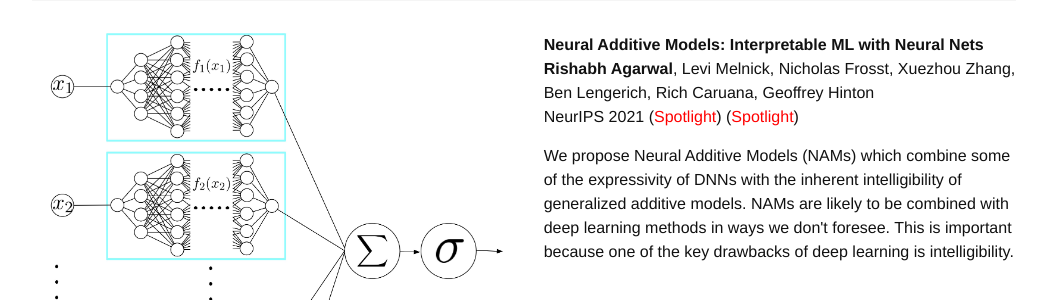
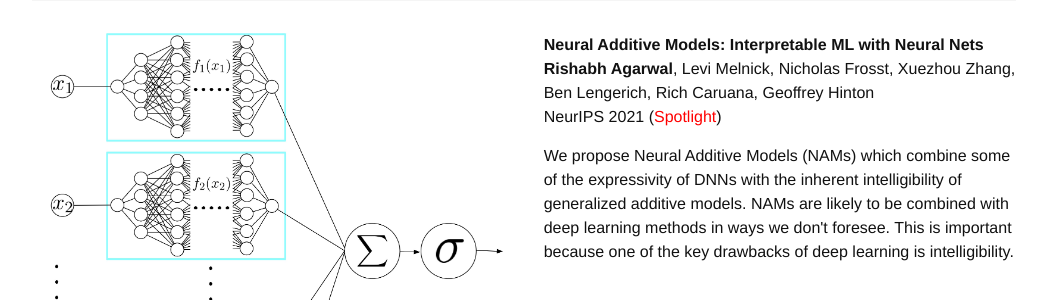
Before and after one commit to ConradErnst/conradernst.github.io, a Jekyll site: the page built from research.html, in a window 1280 px wide and 900 px high, scrolled down 673 px. Shown: the part 152-452 px from the top of the window, without its empty margins (116-1161 px from the left). Built offline with Jekyll 4.4.1, drawn with Linux system fonts in a browser that asks for light colours; nearby versions of some CDN libraries; some web fonts are replaced; a style sheet for code colours, icons or effects is not loaded.

Commit message:
Update research.html

```diff
--- a/research.html
+++ b/research.html
@@ -57,7 +57,7 @@
 
       <b> Neural Additive Models: Interpretable ML with Neural Nets</b>
       <p> <b>Rishabh Agarwal</b>, Levi Melnick, Nicholas Frosst, Xuezhou Zhang, Ben Lengerich, Rich Caruana, Geoffrey Hinton<br />
-      NeurIPS 2021 (<span style='color:red'>Spotlight</span>) (<span style='color:red'>Spotlight</span>)</p>
+      NeurIPS 2021 (<span style='color:red'>Spotlight</span>) </p>
       </p>
     <p> We propose Neural Additive Models (NAMs) which combine some of the expressivity of DNNs with the inherent intelligibility
       of generalized additive models. NAMs are likely to be combined with deep learning methods in ways we don't foresee.
```
